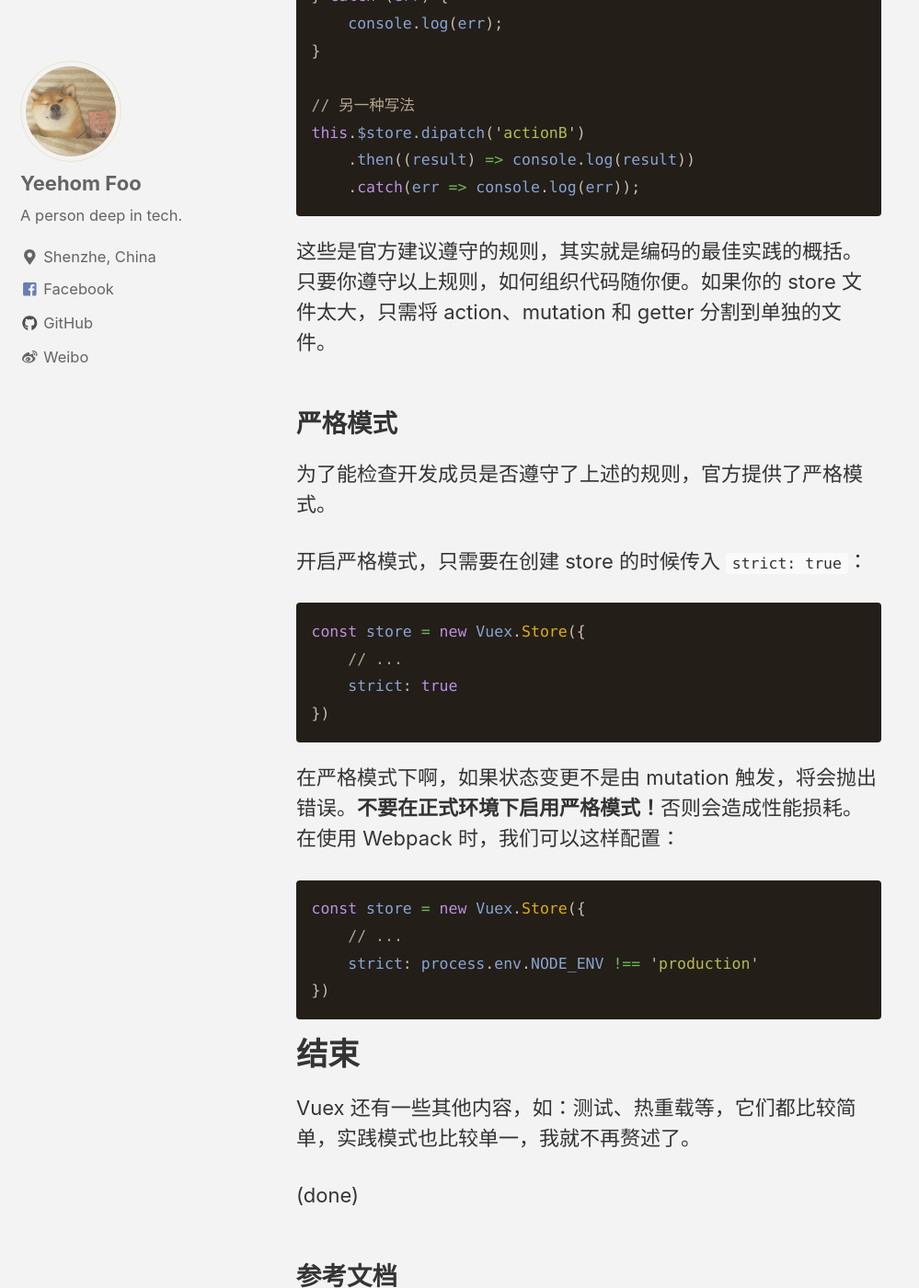
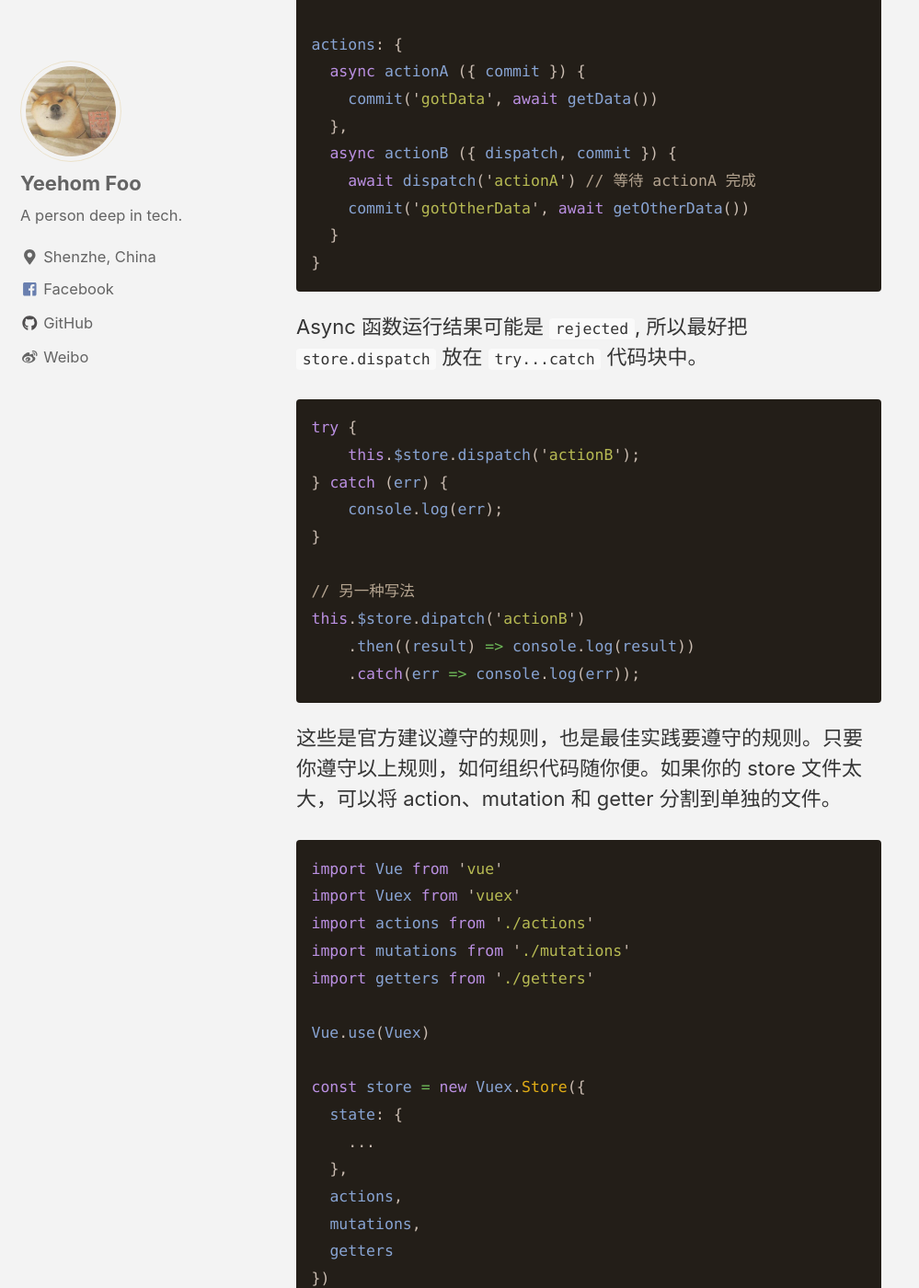
Before and after one commit to yeehomfoo/blog.yeehomfoo.com, a Jekyll site: the page built from _posts/2018-09-16-vuex-学习总结.md, in a window 1280 px wide and 1400 px high, scrolled down 8218 px. Shown: the whole window at 92% size, without its empty margins (0-999 px from the left). Built offline with Jekyll 4.4.1, drawn with Linux system fonts in a browser that asks for light colours; nearby versions of some CDN libraries; comment, search, counter and statistics services are not loaded; some of the changed text lies outside the part shown.

Commit message:
Refine the last post

````diff
--- a/_posts/2018-09-16-vuex-学习总结.md
+++ b/_posts/2018-09-16-vuex-学习总结.md
@@ -81,13 +81,15 @@
 
 首先我们要明白几个核心概念:
 
+![vuex](/assets/images/vuex.png)
+
 1. State：状态对象，数据实际存储的地方
 2. Getter：可以认为是一个计算属性，返回从 State 中获取，经过计算（过滤、排序、查找等）后的数据
-3. Mutation：类似事件。提交 mutation后，Store 自动调用对应的 callback 函数
-4. Action：类似 mutation，但不直接变更状态，通过提交 mutation 变更，而且可以包含任意异步操作
-5. Module：模块对象，通过它可以为每个模块定义局部的 Store
+3. Mutation：类似事件。提交 Mutation 后，Store 自动调用对应的 callback 函数
+4. Action：类似 Mutation，但不直接变更状态，通过提交 Mutation 变更。可以包含异步操作，调用后端 API
+5. Module：模块对象，它可以为每个模块（Vue Component）定义局部的 Store
 
-## 需要遵守的规则
+## 规则
 
 Vuex 并不限制你的代码结构。但是，它规定了一些需要遵守的规则。
 
@@ -155,7 +157,7 @@
 }
 ```
 
-async 函数运行结果可能是 rejected, 所以最好把 `store.dispatch` 放在 try...catch 代码块中。
+Async 函数运行结果可能是 `rejected`, 所以最好把 `store.dispatch` 放在 `try...catch` 代码块中。
 
 ```js
 try {
@@ -170,13 +172,34 @@
     .catch(err => console.log(err));
 ```
 
-这些是官方建议遵守的规则，其实就是编码的最佳实践的概括。只要你遵守以上规则，如何组织代码随你便。如果你的 store 文件太大，只需将 action、mutation 和 getter 分割到单独的文件。
+这些是官方建议遵守的规则，也是最佳实践要遵守的规则。只要你遵守以上规则，如何组织代码随你便。如果你的 store 文件太大，可以将 action、mutation 和 getter 分割到单独的文件。
+
+```js
+import Vue from 'vue'
+import Vuex from 'vuex'
+import actions from './actions'
+import mutations from './mutations'
+import getters from './getters'
+
+Vue.use(Vuex)
+
+const store = new Vuex.Store({
+  state: {
+    ...
+  },
+  actions,
+  mutations,
+  getters
+})
+
+export default store
+```
 
 ## 严格模式
 
 为了能检查开发成员是否遵守了上述的规则，官方提供了严格模式。
 
-开启严格模式，只需要在创建 store 的时候传入 `strict: true`：
+开启严格模式，只需要在创建 Store 的时候传入 `strict: true`：
 
 ```js
 const store = new Vuex.Store({
@@ -206,3 +229,5 @@
 [1] [Facebook Flux](https://facebook.github.io/flux/)
 
 [2] [Vuex Document](https://github.com/vuejs/vuex)
+
+[3] [State Management](https://vuejs.org/v2/guide/state-management.html)
````
Also changed, not shown: other parts of _posts/2018-09-16-vuex-学习总结.md (+1 -1 lines), assets/images/vuex.png (added).
